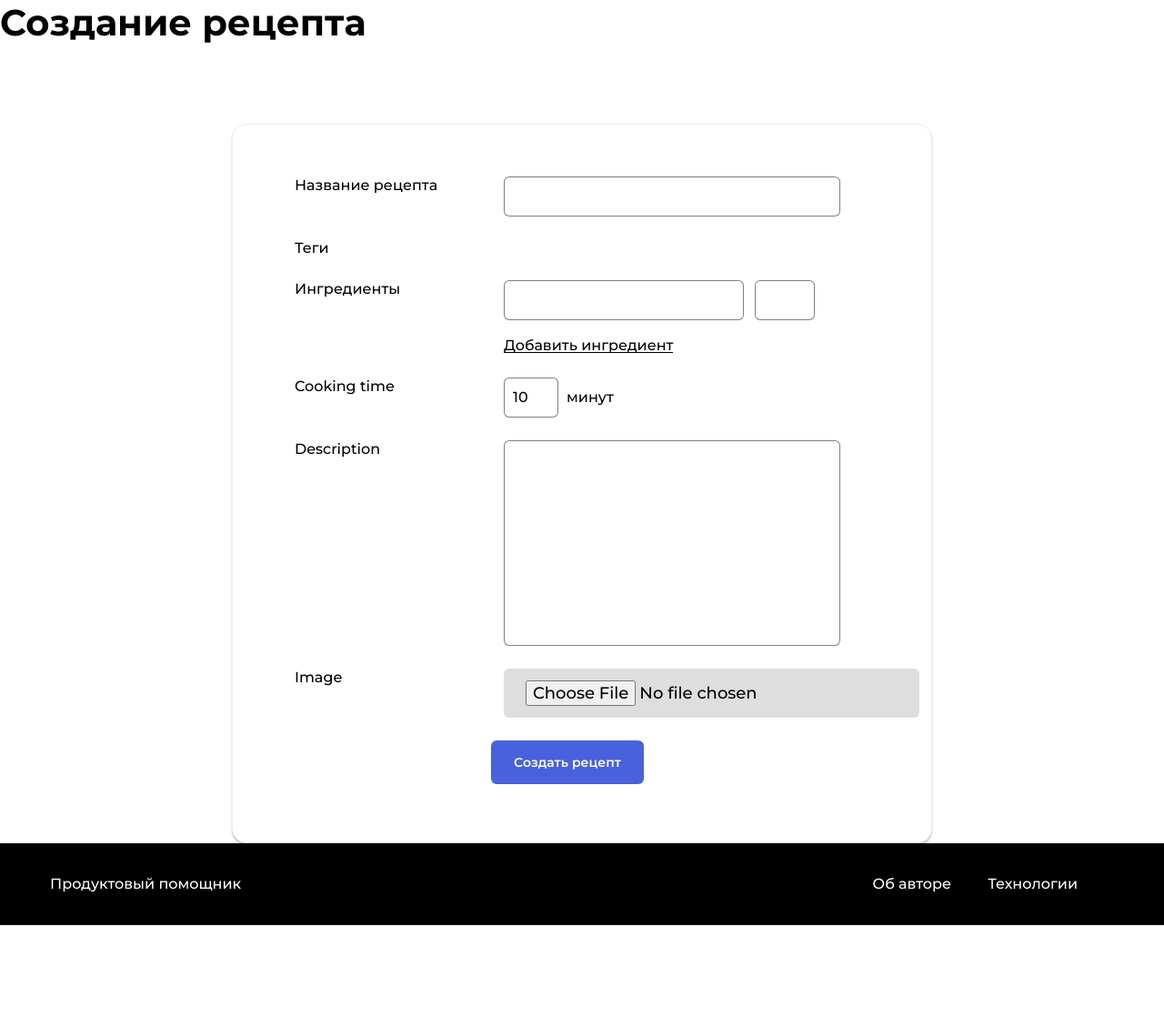
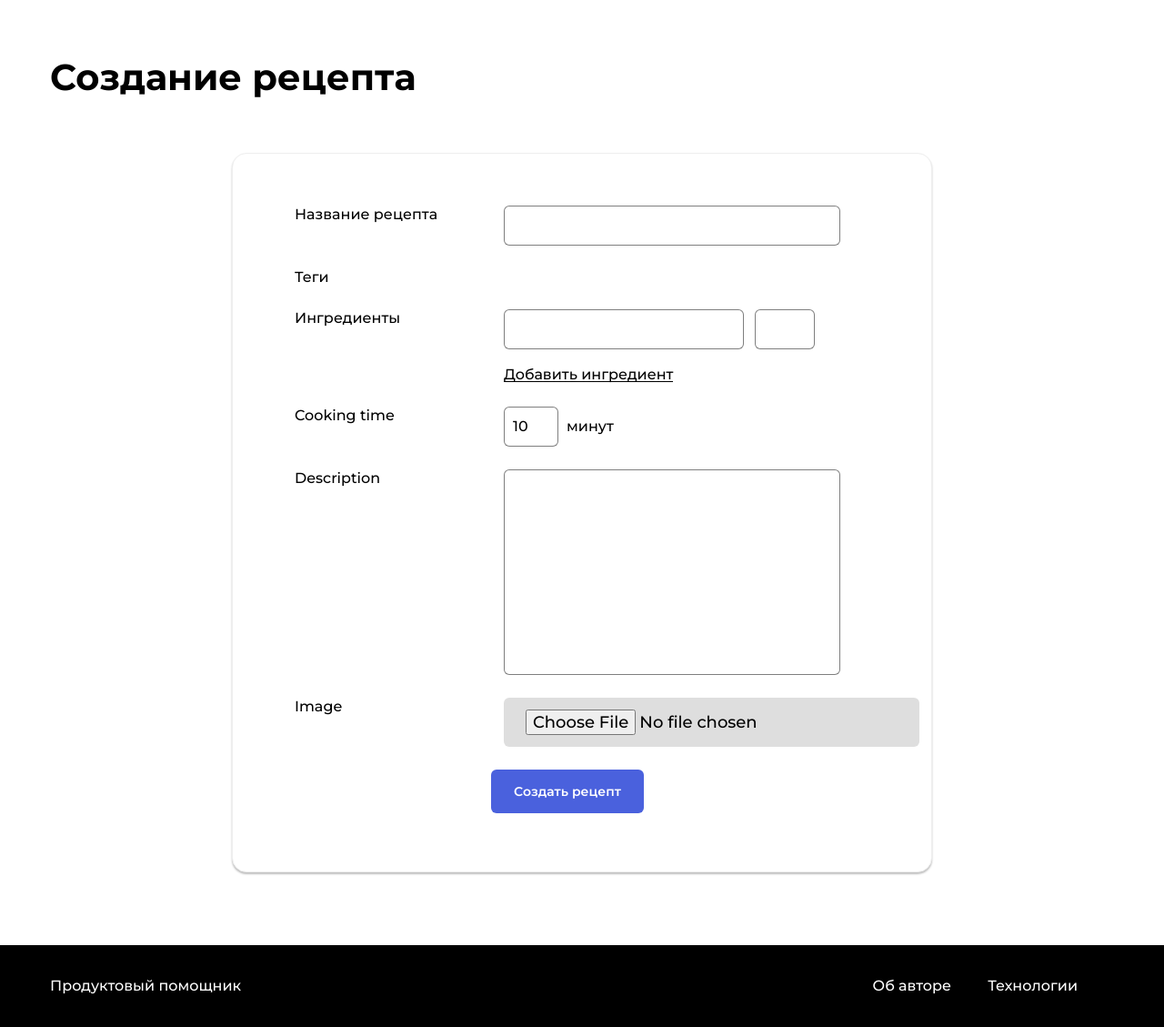
Before and after one commit to kiramipt/foodgram-project, a Django app: page /recipe_new/ in a window 1280 px wide. Shown: the part 90-1219 px from the top of the page at 91% size. Before the commit the page ends 1107 px from the top, so only its background shows below. Run offline with Django 3.2, Linux system fonts and the light colour scheme; the visitor is signed in with stand-in values (Sample User, id 1); data that the repository does not hold is empty; some libraries are stand-ins or nearby versions.

Commit message:
refactor

```diff
--- a/recipes/templates/recipe_add_page.html
+++ b/recipes/templates/recipe_add_page.html
@@ -10,12 +10,13 @@
 {% endblock %}
 
 {% block content %}
+    <main class="main container">
 
-    <div class="main__header">
-        <h1 class="main__title">Создание рецепта</h1>
-    </div>
+        <div class="main__header">
+            <h1 class="main__title">Создание рецепта</h1>
+        </div>
 
-    <div class="form-container">
+        <div class="form-container">
 
         <form class="form" method="post" enctype="multipart/form-data" id="main-form">
             {% csrf_token %}
@@ -120,7 +121,7 @@
         </form>
 
     </div>
-
+    </main>
 {% endblock %}
 
 {% block js %}
--- a/recipes/templates/recipe_view_page.html
+++ b/recipes/templates/recipe_view_page.html
@@ -10,6 +10,7 @@
 {% endblock %}
 
 {% block content %}
+    <main class="main container">
 
         {% csrf_token %}
         <div class="single-card" data-id="{{ recipe.pk }}" data-author="{{ author.id }}">
@@ -59,7 +60,6 @@
             {% if user.is_authenticated %}
                 <ul class="single-card__items">
 
-{#                    {% if recipe.pk in purchases %}#}
                     {% if recipe in purchases %}
                         <li class="single-card__item"><button class="button button_style_light-blue-outline" name="purchases"><span class="icon-check button__icon"></span>Рецепт добавлен</button></li>
                     {% else %}
@@ -94,6 +94,8 @@
         </div>
 
         </div>
+
+    </main>
 {% endblock %}
 
 {% block js %}
--- a/recipes/utils.py
+++ b/recipes/utils.py
@@ -32,7 +32,6 @@ def get_purchases_count(request):
 
 def get_followings(request):
     if request.user.is_authenticated:
-        # print(request.user.follower.values_list('following_id', flat=True))
         return {'followings': request.user.follower.values_list('following_id', flat=True)}
     else:
         return {}
```
Also changed, not shown: recipes/templates/recipe_edit_page.html (+6 -6 lines). Lines whose indentation alone changed are shown as unchanged.
